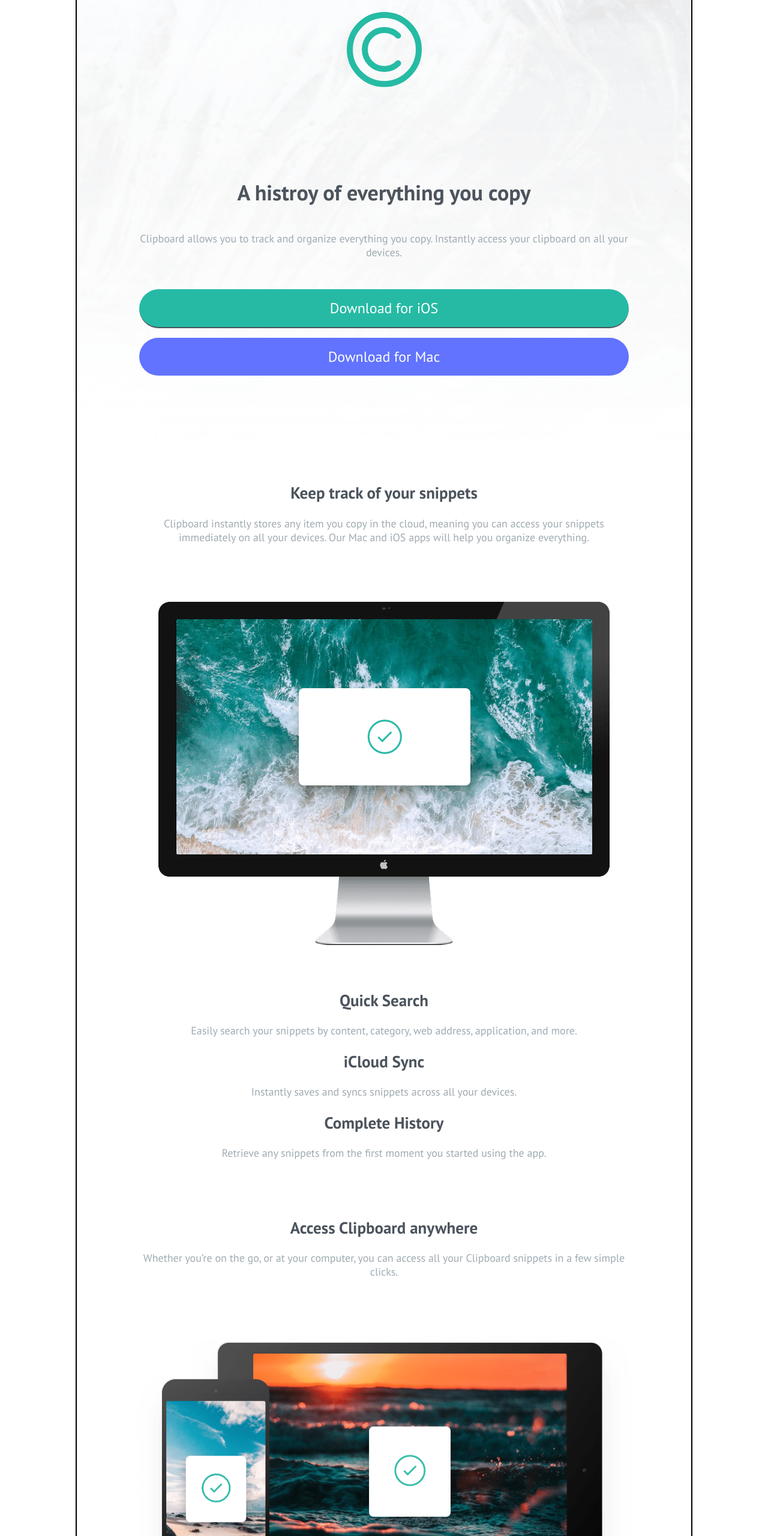
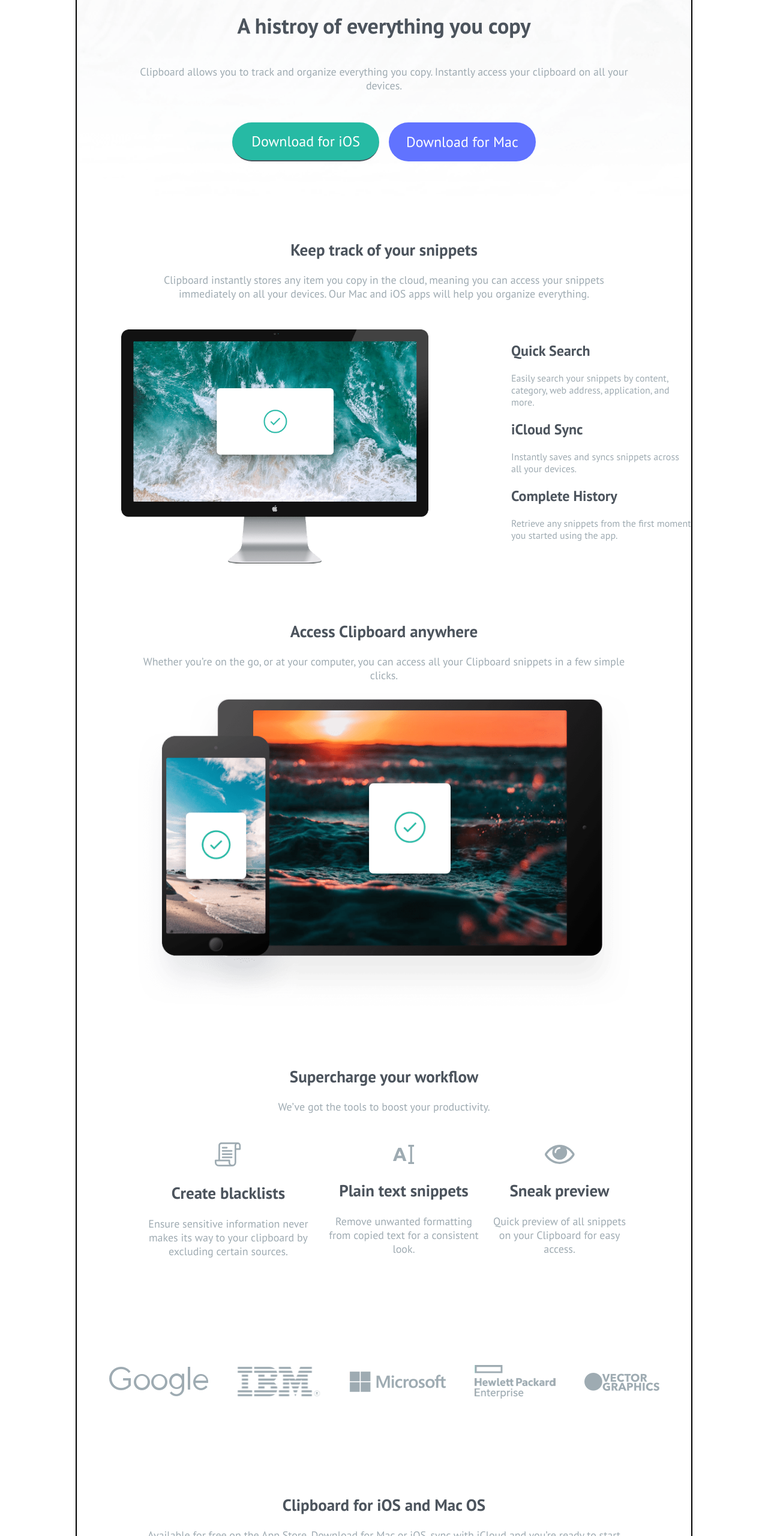
Before and after one commit to Xrr1357/clipboard-landing-page-master, a plain HTML site: page index.html in a window 1280 px wide. Shown: the part 240-2800 px from the top of the page at 60% size. Drawn offline with Linux system fonts and the light colour scheme; a web font is replaced by a local one.

Commit message:
Full design complet

```diff
--- a/index.html
+++ b/index.html
@@ -27,8 +27,8 @@
       copy. Instantly access your clipboard on all your devices.</p>
 
       <div id="hero__buttons" >
-        <button class="button button--primary">Download for iOS</button>
-        <button class="button button--secondary">Download for Mac</button>
+        <button class="button button--primary"><a href="#">Download for iOS</a></button>
+        <button class="button button--secondary"><a href="#">Download for Mac</a></button>
       </div>
 
     </div>
@@ -64,16 +64,14 @@
           <p class="subtitle">Retrieve any snippets from the first moment you started using the app.</p>
         </div>
       </div>
+    </div>
 
       <div class="section" id="section__two" >
         <h2 class="title">Access Clipboard anywhere</h2>
         <p class="subtitle">Whether you’re on the go, or at your computer, you can access all your Clipboard snippets in a few simple clicks.</p>
+        <img class="image" id="devices__image" src="images/image-devices.png" >
       </div>
-      <img class="image" id="devices__image" src="images/image-devices.png" >
 
-
-
-    </div>
 
     <div class="section" id="section__three" >
 
@@ -124,8 +122,8 @@
       <h2 class="title" id="section__four__title">Clipboard for iOS and Mac OS</h2>
       <p class="subtitle" id="section__four__subtitle">Available for free on the App Store. Download for Mac or iOS, sync with iCloud and you’re ready to start adding to your clipboard.</p>
       <div id="hero__buttons" >
-        <button class="button button--primary">Download for iOS</button>
-        <button class="button button--secondary">Download for Mac</button>
+        <button class="button button--primary"><a href="#">Download for iOS</a></button>
+        <button class="button button--secondary"><a href="#">Download for Mac</a></button>
       </div>
 
     </div>
@@ -164,9 +162,12 @@
 
     <div class="icons" id="footer__social__icons">
 
-        <img class="icons" id="facebook__icon" src="images/icon-facebook.svg">
-        <img class="icons" id="twitter__icon" src="images/icon-twitter.svg">
-        <img class="icons" id="instagram__icon" src="images/icon-instagram.svg">
+      <a href="https://www.facebook.com">
+        <img class="icons" id="facebook__icon" src="images/icon-facebook.svg" url (facebook.com)></a>
+      <a href="https://www.twitter.com">
+        <img class="icons" id="twitter__icon" src="images/icon-twitter.svg"></a>
+      <a href="https://www.instagram.com">
+        <img class="icons" id="instagram__icon" src="images/icon-instagram.svg"></a>
 
     </div>
 
--- a/styles.css
+++ b/styles.css
@@ -56,7 +56,8 @@ body {
     align-items: center;
     max-width : 80% ;
     margin : auto ;
-    margin: 10vw auto; }
+    margin: 10vw auto;
+}
 
 #hero__image{
 
@@ -87,15 +88,37 @@ body {
     padding: 1rem;
 }
 
+
 .button--primary {
     background-color: var(--Green-500);
     border-bottom: solid 2px var(--Gray-700);
+}
+
+.button--primary:hover {
+    background-color: var();
+    box-shadow: 0px 0px 8px var(--Green-500);
 }
 
 .button--secondary {
     background-color: var(--Blue-100);
     border-bottom: var(--Gray-700);
 }
+.button--secondary a{
+    color: white;
+    text-decoration: none;
+
+}
+.button--primary a{
+    color: white;
+    text-decoration: none;
+
+}
+
+.button--secondary:hover {
+    background-color: var();
+    box-shadow: 0px 0px 8px var(--Blue-100);
+}
+
 
 #section__one {
     text-align: center;
@@ -170,6 +193,10 @@ footer {
     color: var(--Gray-700);
 }
 
+.link:hover {
+    color : var(--Green-500)
+}
+
 .column
 {
     list-style-type: none;
@@ -190,3 +217,122 @@ footer {
     list-style-type: none;
     margin: 3rem auto;
 }
+
+.icons a:hover img {
+
+    color: var(--Green-500);
+    fill: var(--Green-500);
+
+
+}
+
+
+
+@media screen and (min-width : 1024px) {
+
+
+
+#hero__image{
+
+    max-width: 30vw;
+    height: auto;
+    padding: 1vw;
+}
+
+.hero {
+    margin: 5rem auto;
+}
+
+
+#hero__buttons {
+
+    flex-direction: row;
+    justify-content: center;
+}
+
+.button {
+    width: 30%;
+}
+
+#features__section {
+
+    display: flex;
+    flex-direction: row;
+    gap: 64px;
+}
+
+#features__image {
+
+    max-width: 50%;
+    height: auto;
+    margin: 0 auto;
+}
+
+#features__items {
+    text-align: start;
+    font-size: 16px;
+}
+
+#devices__image{
+
+    max-width: 100%;
+    margin: auto;
+}
+
+#featers__section__two {
+
+    margin: 0 auto;
+}
+
+.list {
+
+    display: flex;
+    flex-direction: row;
+    justify-content: center;
+    align-items: center;
+    gap: 1rem;
+    max-width: 100%;
+}
+
+.item {
+
+    max-width: 300px;
+}
+
+.partners ul {
+    display: flex;
+    flex-direction: row;
+    gap: 3rem;
+    justify-content: center;
+    align-items: center;
+    padding-left: 0;
+}
+
+footer {
+    flex-direction:  row;
+}
+
+.menu {
+    display: flex;
+    flex-direction: row;
+    justify-content: center;
+    align-items: start;
+    text-align: start;
+    gap: 2rem;
+}
+
+.column{
+    text-align: left;
+    justify-content: start;
+    align-items: start;
+}
+
+#footer__logo{
+
+    max-width: 50%;
+}
+
+#footer__social__icons {
+    gap: 1rem;
+}
+}
```
